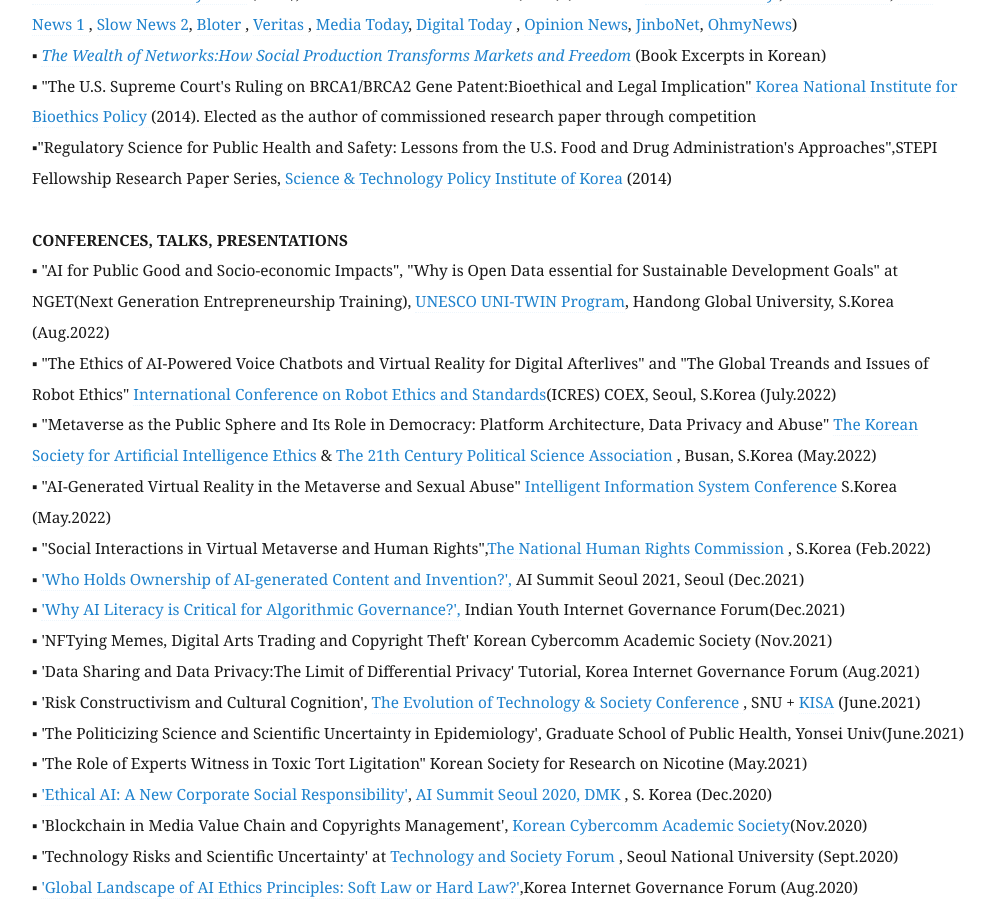
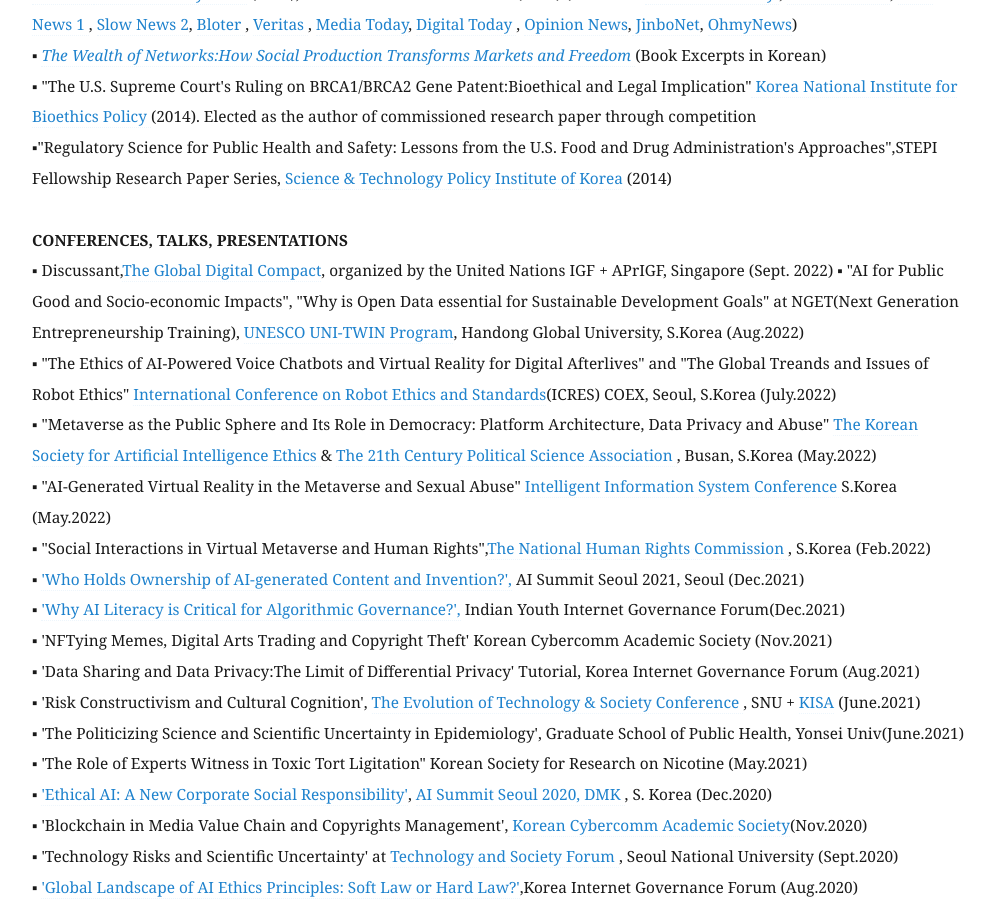
Before and after one commit to eunchangchoi/eunchangchoi.github.io, a Jekyll site: the page built from index.md, in a window 1280 px wide and 900 px high, scrolled down 3283 px. Shown: the whole window, without its empty margins (68-1063 px from the left). Built offline with Jekyll 4.4.1, drawn with Linux system fonts in a browser that asks for light colours; some of the changed text lies outside the part shown.

Commit message:
Update index.md

```diff
--- a/index.md
+++ b/index.md
@@ -72,6 +72,7 @@
 ▪"Regulatory Science for Public Health and Safety: Lessons from the U.S. Food and Drug Administration's Approaches",STEPI Fellowship Research Paper Series,<a href="https://www.stepi.re.kr/site/stepien/main.do"> Science & Technology Policy Institute of Korea</a> (2014)<br>
      <br>
  <strong> CONFERENCES, TALKS, PRESENTATIONS </strong> <br>
+▪ Discussant,<a href="https://www.un.org/techenvoy/content/global-digital-cooperation">The Global Digital Compact</a>, organized by the United Nations IGF + APrIGF, Singapore (Sept. 2022)
 ▪ "AI for Public Good and Socio-economic Impacts", "Why is Open Data essential for Sustainable Development Goals" at NGET(Next Generation Entrepreneurship Training), <a href="https://unitwin.handong.edu/en/business/business01.php?PHPSESSID=69c02cb1186389da4b0fabb228f124c0"> UNESCO UNI-TWIN Program</a>, Handong Global University, S.Korea (Aug.2022) <br>
 ▪ "The Ethics of AI-Powered Voice Chatbots and Virtual Reality for Digital Afterlives" and "The Global Treands and Issues of Robot Ethics"
  <a href="https://www.clawar.org/icres2022/technical-program"> International Conference on Robot Ethics and Standards</a>(ICRES) COEX, Seoul, S.Korea (July.2022)<br>
@@ -113,7 +114,7 @@
   <br>
 
  <strong> PUBLIC POLICY ENGAGEMENT & PAPERS</strong> <br>
-▪ "Analysis on the FCC Order: Indoor Location Accuracy of Wireless 911 Calls in the U.S." The Korea National Police Agency (May.2022)<br>
+▪ "Analysis on the FCC Order: Indoor Location Accuracy of Wireless 911 Calls in the U.S." The Korea National Police Agency(May.2022)<br>
 ▪ "Social Interactions in Virtual Metaverse and Human Rights",<a href="https://www.humanrights.go.kr/site/main/index002"> National Human Rights Commission of Korea</a> (Feb. 2022)<br>
 ▪ <a href="https://zdnet.co.kr/view/?no=20220112165731">'The Rise of Political Deepfakes and Democracy'</a> Media & ICT Committee, National Assembly of Korea (Jan.2022) <br>
 ▪ Co-authored "Governing Artificial Intelligence: Issues, Principles, and Practices" The AI Governance Forum Korea (Jan.2022)<br>
```
